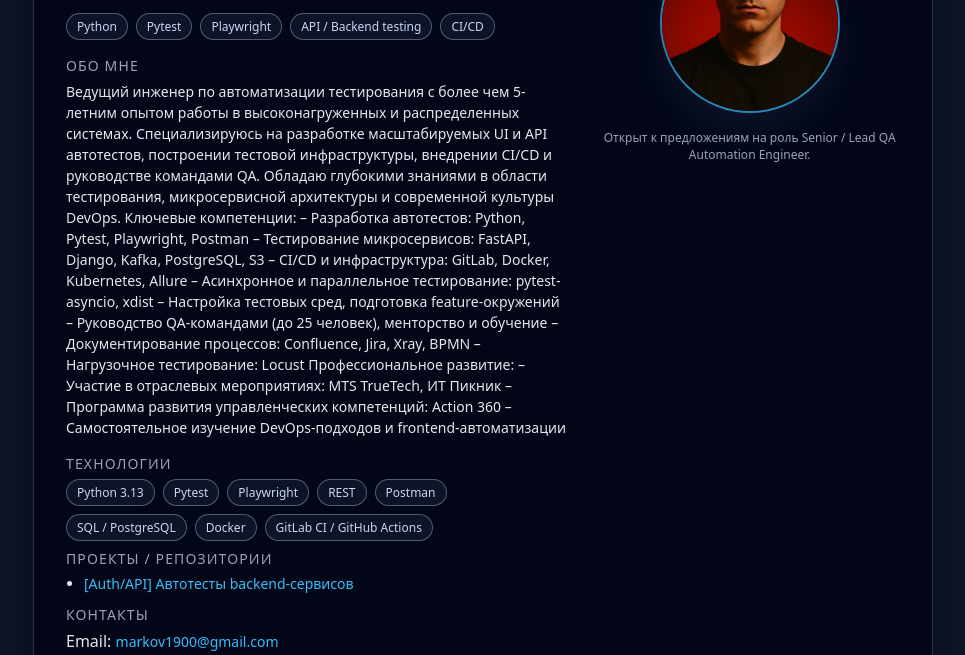
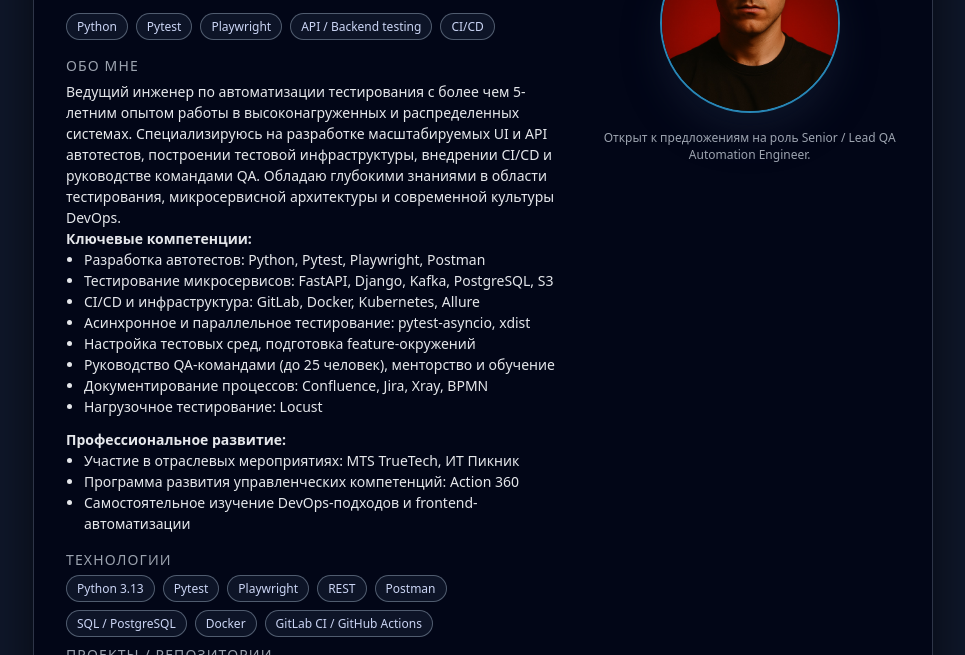
Before and after one commit to MarkovPuls/markov.github.io, a plain HTML site: page index.html in a window 1280 px wide. Shown: the part 124-779 px from the top of the page, without its empty margins (157-1122 px from the left). Drawn offline with Linux system fonts and the light colour scheme.

Commit message:
Updated index about

```diff
--- a/index.html
+++ b/index.html
@@ -162,28 +162,34 @@
       </div>
 
       <div class="section-title">Обо мне</div>
-      <p class="about">
-        Ведущий инженер по автоматизации тестирования с более чем 5-летним опытом работы в
-        высоконагруженных и распределенных системах. Специализируюсь на разработке
-        масштабируемых UI и API автотестов, построении тестовой инфраструктуры, внедрении CI/CD
-        и руководстве командами QA. Обладаю глубокими знаниями в области тестирования,
-        микросервисной архитектуры и современной культуры DevOps.
+      <div class="about">
+        <p>
+          Ведущий инженер по автоматизации тестирования с более чем 5-летним опытом работы в
+          высоконагруженных и распределенных системах. Специализируюсь на разработке масштабируемых
+          UI и API автотестов, построении тестовой инфраструктуры, внедрении CI/CD и руководстве
+          командами QA. Обладаю глубокими знаниями в области тестирования, микросервисной
+          архитектуры и современной культуры DevOps.
+        </p>
 
-        Ключевые компетенции:
-        – Разработка автотестов: Python, Pytest, Playwright, Postman
-        – Тестирование микросервисов: FastAPI, Django, Kafka, PostgreSQL, S3
-        – CI/CD и инфраструктура: GitLab, Docker, Kubernetes, Allure
-        – Асинхронное и параллельное тестирование: pytest-asyncio, xdist
-        – Настройка тестовых сред, подготовка feature-окружений
-        – Руководство QA-командами (до 25 человек), менторство и обучение
-        – Документирование процессов: Confluence, Jira, Xray, BPMN
-        – Нагрузочное тестирование: Locust
+        <h4>Ключевые компетенции:</h4>
+        <ul>
+          <li>Разработка автотестов: Python, Pytest, Playwright, Postman</li>
+          <li>Тестирование микросервисов: FastAPI, Django, Kafka, PostgreSQL, S3</li>
+          <li>CI/CD и инфраструктура: GitLab, Docker, Kubernetes, Allure</li>
+          <li>Асинхронное и параллельное тестирование: pytest-asyncio, xdist</li>
+          <li>Настройка тестовых сред, подготовка feature-окружений</li>
+          <li>Руководство QA-командами (до 25 человек), менторство и обучение</li>
+          <li>Документирование процессов: Confluence, Jira, Xray, BPMN</li>
+          <li>Нагрузочное тестирование: Locust</li>
+        </ul>
 
-        Профессиональное развитие:
-        – Участие в отраслевых мероприятиях: MTS TrueTech, ИТ Пикник
-        – Программа развития управленческих компетенций: Action 360
-        – Самостоятельное изучение DevOps-подходов и frontend-автоматизации
-      </p>
+        <h4>Профессиональное развитие:</h4>
+        <ul>
+          <li>Участие в отраслевых мероприятиях: MTS TrueTech, ИТ Пикник</li>
+          <li>Программа развития управленческих компетенций: Action 360</li>
+          <li>Самостоятельное изучение DevOps-подходов и frontend-автоматизации</li>
+        </ul>
+      </div>
 
       <div class="section-title">Технологии</div>
       <div class="pill-row">
```
